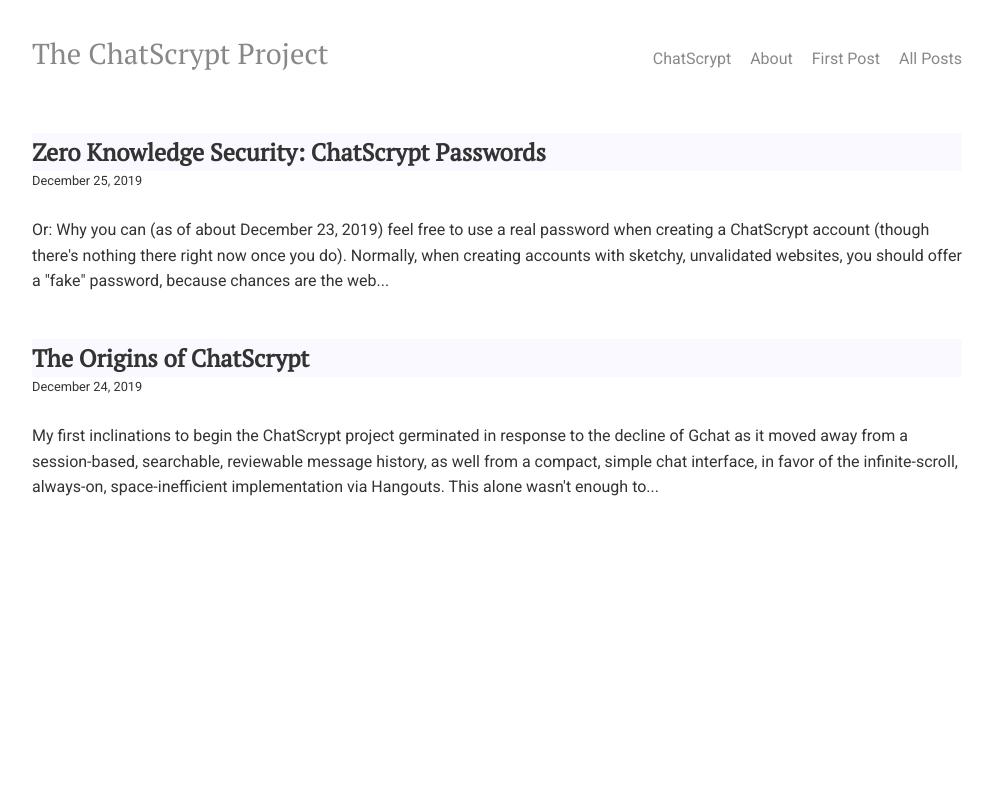
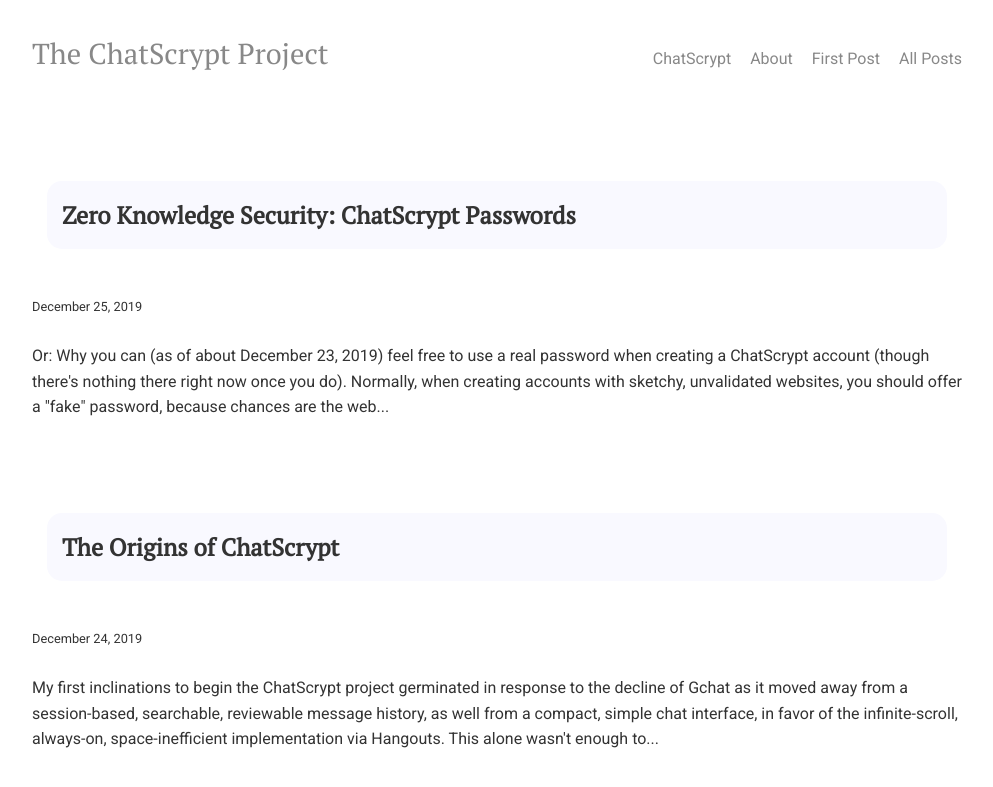
Before and after one commit to chatscrypt/chatscrypt.github.io, a Jekyll site: the page built from index.html, in a window 1280 px wide. Shown: the top 787 px of the page, without its empty margins (143-1136 px from the left). Built offline with Jekyll 4.4.1, drawn with Linux system fonts in a browser that asks for light colours; comment, search, counter and statistics services are not loaded.

Commit message:
Update main.css

```diff
--- a/css/main.css
+++ b/css/main.css
@@ -57,12 +57,19 @@
 }
 
 h1 {
+
+
+  border-radius: 15px;
+  margin-top: 2em;
+  margin-bottom: 2em;
+  margin-left: 15px;
+  margin-right: 15px;
+  padding: 15px;
+
+
     background-color: #f9f9ff;
     font-family: 'PT Serif', Serif;
     font-size: 1.5em;
-    margin-bottom: 0px;
-    padding-top: 0px;
-    margin-top: 0px;
 }
 
 
```
